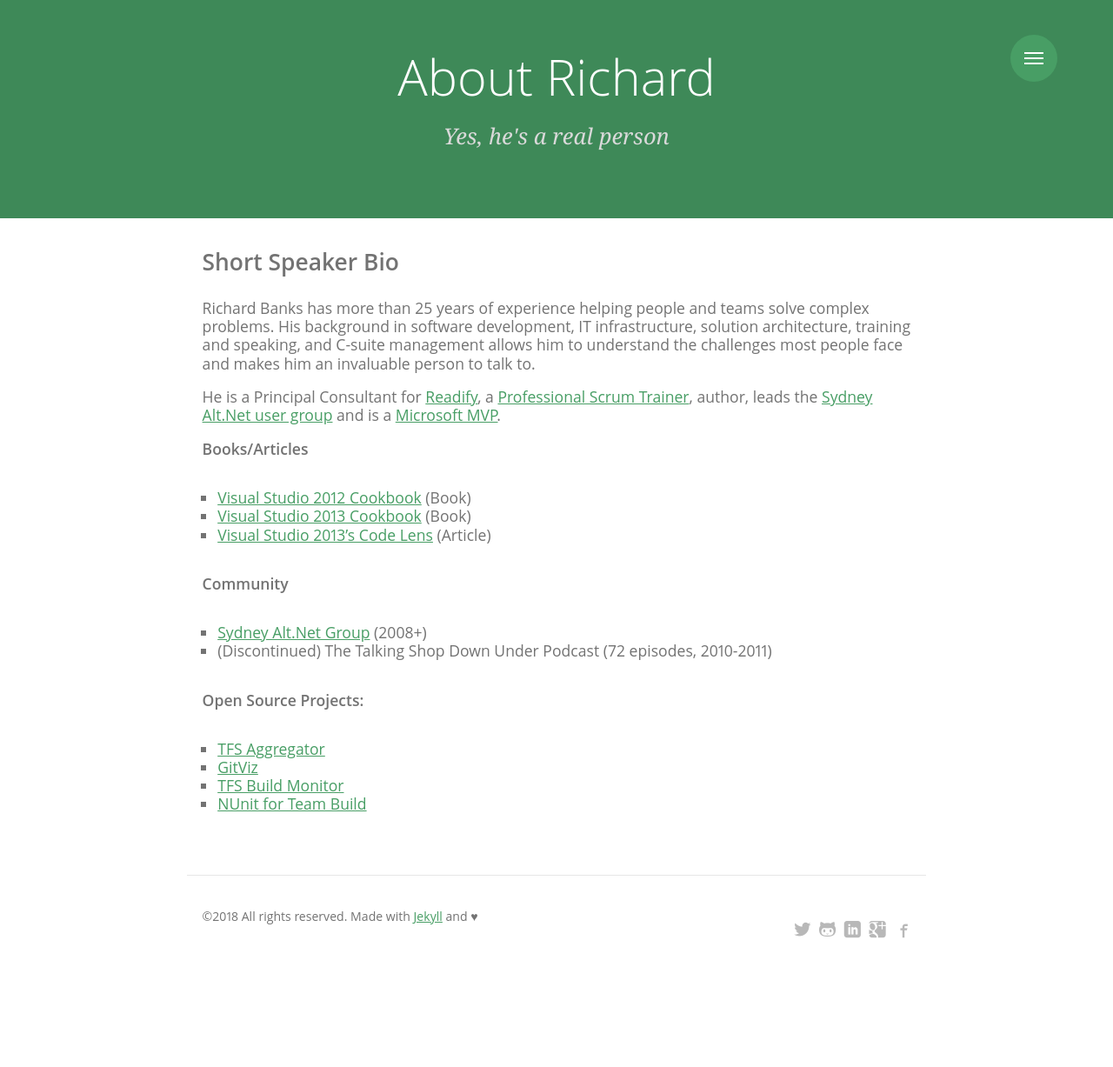
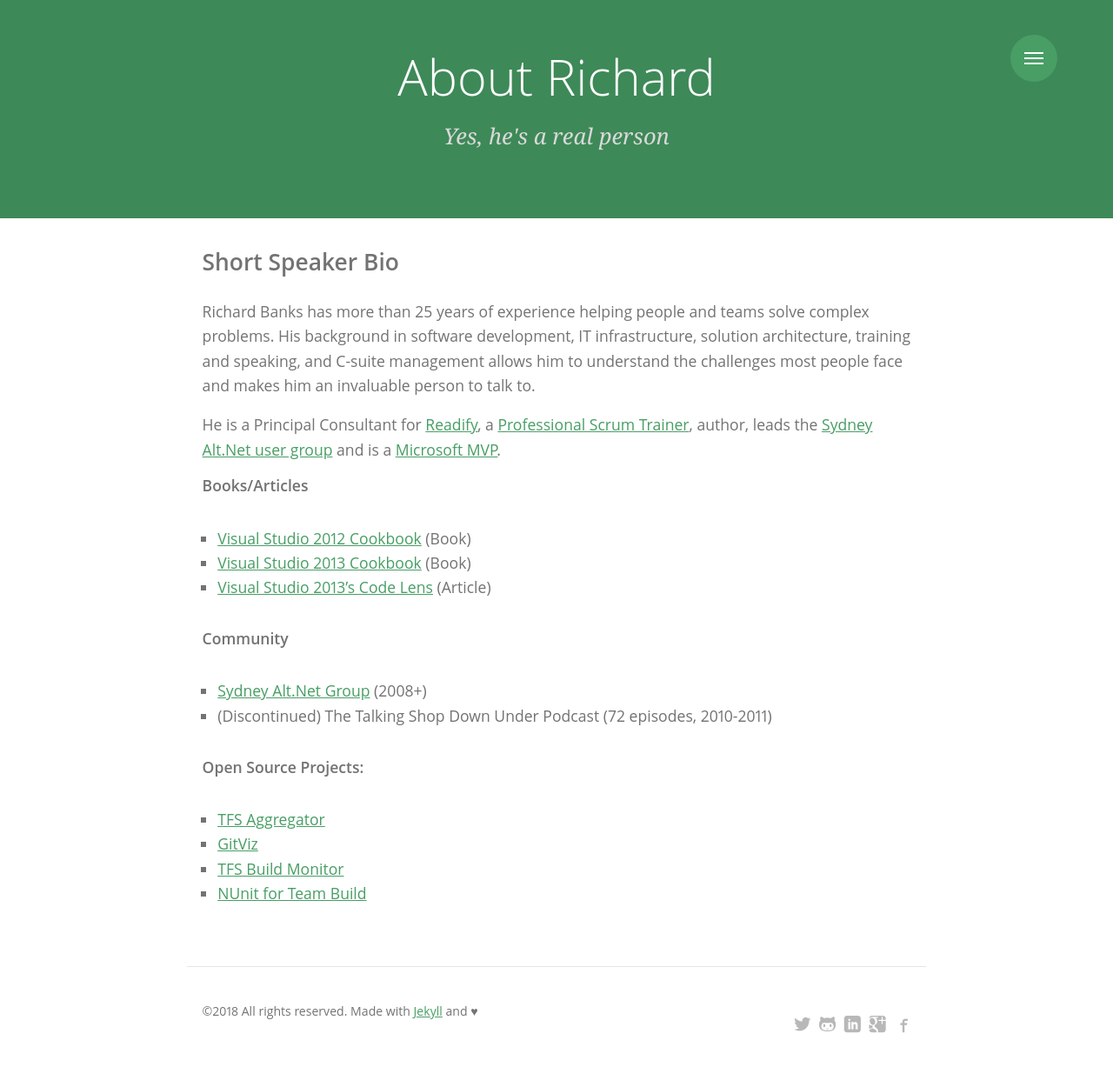
Before and after one commit to rbanks54/rbanks54.github.io, a Jekyll site: the page built from about.md, in a window 1280 px wide. Shown: the top 1227 px of the page at 87% size. Built offline with Jekyll 4.4.1, drawn with Linux system fonts in a browser that asks for light colours; nearby versions of some CDN libraries; some web fonts are replaced; a style sheet for code colours, icons or effects is not loaded.

Commit message:
tweak line height

```diff
--- a/_sass/_variables.scss
+++ b/_sass/_variables.scss
@@ -19,7 +19,7 @@ $base-font-size-large: 1.2rem;
 
 // Line height
 //
-$base-line-height: 1.2;
+$base-line-height: 1.6;
 $heading-line-height: 1.2;
 
 // Other Sizes
```
